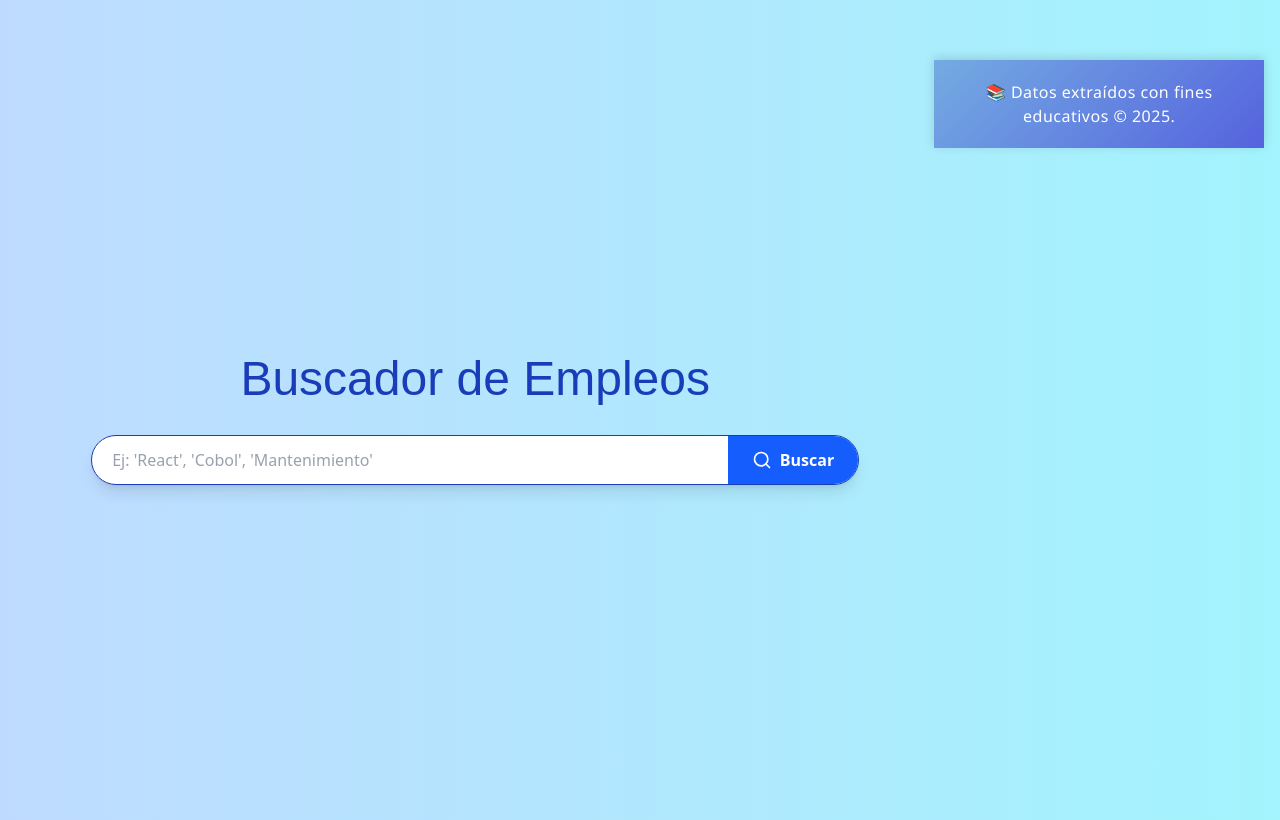
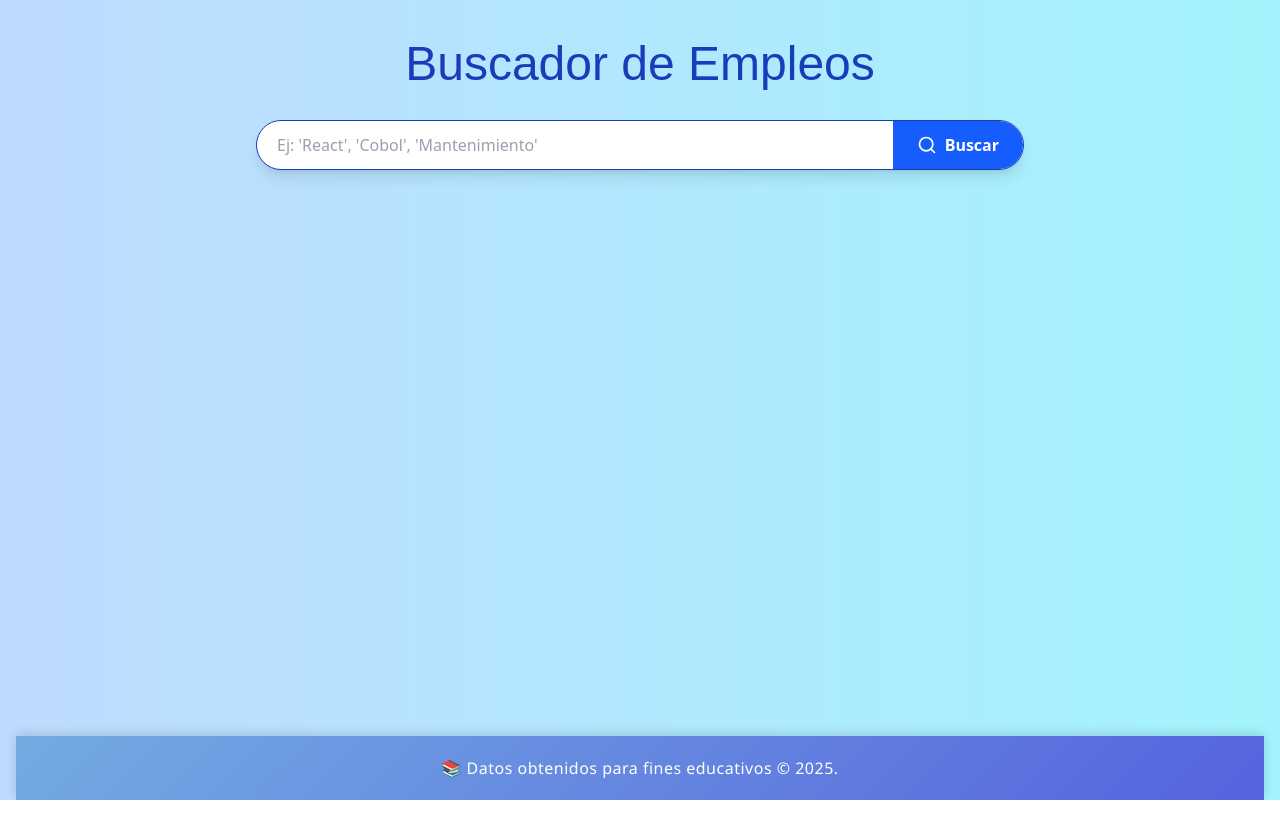
Before and after one commit to Esmevega/Occ-Scraping, a React (Vite) app in the folder occ-jobs-front/: page / in a window 1280 px wide. Built offline with nearby package versions, Linux system fonts and the light colour scheme; a web font is replaced by a local one.

Commit message:
subiendo modificacion estilos version 3

```diff
--- a/occ-jobs-front/src/App.jsx
+++ b/occ-jobs-front/src/App.jsx
@@ -97,8 +97,9 @@ function App() {
   const empleosOrdenados = ordenar();
 
   return (
-    <div className="min-h-screen pt-5 flex items-center justify-center bg-gradient-to-r from-blue-200 to-cyan-200 px-4">
-      <div className="w-full max-w-5xl">
+    <div className="flex flex-col min-h-screen pt-5 bg-gradient-to-r from-blue-200 to-cyan-200 px-4">
+      <div className="flex-1 pt-5 px-4">
+        <div className="w-full max-w-5xl mx-auto">
           <h1 className="text-5xl bitcount-text text-center text-blue-800 mb-8">Buscador de Empleos</h1>
           {/* Búsqueda */}
           <div className="mx-auto max-w-3xl flex items-center bg-white rounded-full shadow-lg overflow-hidden border border-blue-800">
@@ -249,12 +250,8 @@ function App() {
             </>
           )}
         </div>
-
-    <div style={{ display: "flex", flexDirection: "column", minHeight: "100vh",}}>
-      <div style={{flex: 1}}>
+      </div>
        <Footer />
-      </div>
-     </div>
     </div>
   );
 }
--- a/occ-jobs-front/src/components/footer.jsx
+++ b/occ-jobs-front/src/components/footer.jsx
@@ -29,7 +29,7 @@ const Footer = () => {
           onMouseEnter={(e) => (e.target.style.transform = "scale(1.05)")}
           onMouseLeave={(e) => (e.target.style.transform = "scale(1)")}
         >
-          📚 Datos extraídos con fines educativos © 2025.
+          📚 Datos obtenidos para fines educativos © 2025.
         </p>
       </div>
     </footer>
```
Lines whose indentation alone changed are shown as unchanged.
